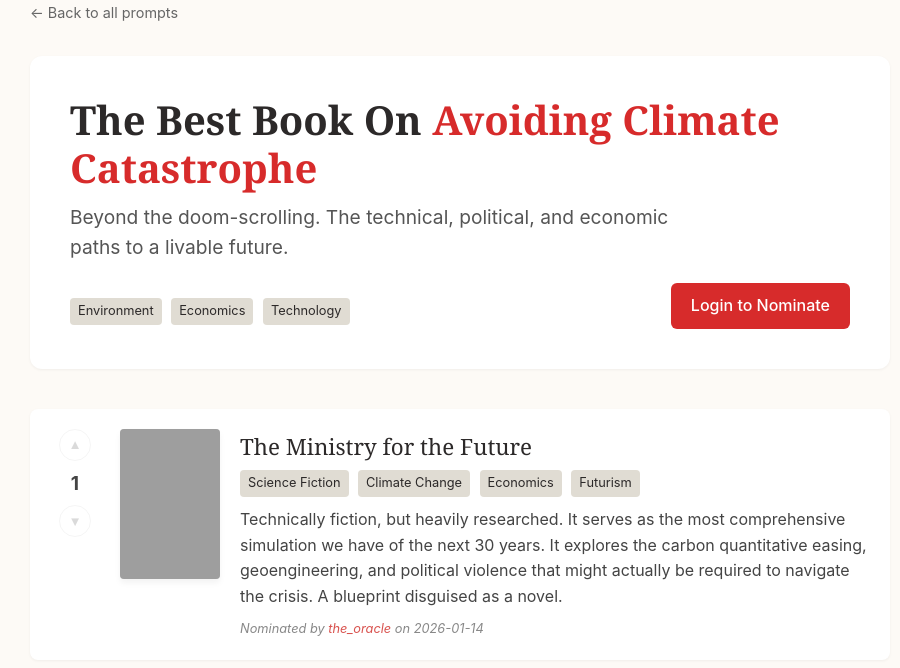
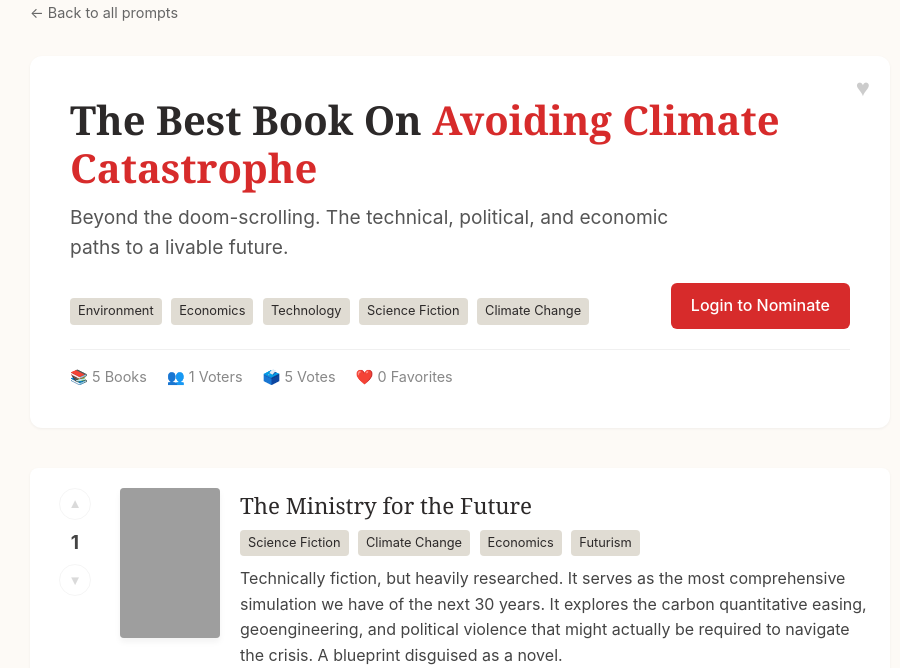
Before and after one commit to shoaib-inamdar/TheBestBookOn.com, a FastAPI app: page /prompts/9 in a window 1280 px wide. Shown: the part 61-729 px from the top of the page, without its empty margins (180-1080 px from the left). Run offline with FastAPI, Linux system fonts and the light colour scheme; grey boxes are pictures that could not be loaded.

Commit message:
feat: Add prompt favoriting with dynamic count updates and refactor prompt statistics properties.

```diff
--- a/main.py
+++ b/main.py
@@ -5,9 +5,8 @@ from fastapi import FastAPI, Request, Form, Depends, HTTPException, status
 from fastapi.staticfiles import StaticFiles
 from fastapi.templating import Jinja2Templates
 from fastapi.responses import HTMLResponse, RedirectResponse
-from sqlalchemy import create_engine, Column, Integer, String, DateTime, ForeignKey, UniqueConstraint, Boolean, Text, Table
+from sqlalchemy import create_engine, Column, Integer, String, DateTime, ForeignKey, UniqueConstraint, Boolean, Text, Table, func, text
 from sqlalchemy.ext.declarative import declarative_base
-from sqlalchemy.orm import sessionmaker, Session, relationship
 from sqlalchemy.orm import sessionmaker, Session, relationship
 import httpx
 import secrets
@@ -58,6 +57,42 @@ class Prompt(Base):
 
     submissions = relationship("Submission", back_populates="prompt")
     favorites = relationship("Favorite", back_populates="prompt")
+
+    @property
+    def total_favorites(self):
+        return len(self.favorites)
+
+    @property
+    def total_books(self):
+        return len(self.submissions)
+
+    @property
+    def total_votes(self):
+        return sum(s.score for s in self.submissions)
+
+    @property
+    def total_voters(self):
+        voters = set()
+        for s in self.submissions:
+            for v in s.votes:
+                voters.add(v.voter_username)
+        return len(voters)
+
+    @property
+    def top_books(self):
+        subs = list(self.submissions)
+        subs.sort(key=lambda s: s.score, reverse=True)
+        return subs[:10]
+
+    @property
+    def display_tags(self):
+        from collections import Counter
+        all_tags = []
+        for s in self.submissions:
+            for t in s.tags:
+                all_tags.append(t.name)
+        tag_counts = Counter(all_tags)
+        return [t for t, _ in tag_counts.most_common(5)]
 
 class Submission(Base):
     __tablename__ = "submissions"
@@ -224,46 +259,11 @@ def read_root(request: Request, q: Optional[str] = None, db: Session = Depends(g
         favs = db.query(Favorite).filter(Favorite.username == user).all()
         user_fav_ids = {f.prompt_id for f in favs}
 
-    # Enrich prompts with stats
-    prompts_data = []
+    # Enrich prompts with user-specific state
     for p in prompts:
-        subs = p.submissions
-        subs.sort(key=lambda s: s.score, reverse=True)
-        top_books = subs[:10]
+        p.is_favorited = p.id in user_fav_ids
 
-        total_votes = sum([s.score for s in subs])
-        # Count unique voters
-        # This is a bit inefficient (n+1) but fine for "few hundred prompts" limit
-        voter_ids = set()
-        tag_counts = {}
-
-        for s in subs:
-            for v in s.votes:
-                voter_ids.add(v.voter_username)
-            # Aggregate tags
-            for t in s.tags:
-                tag_counts[t.name] = tag_counts.get(t.name, 0) + 1
-
-        total_voters = len(voter_ids)
-
-        # Get top 5 tags
-        top_tags = sorted(tag_counts.items(), key=lambda x: x[1], reverse=True)[:5]
-        display_tags = [t[0] for t in top_tags]
-
-        prompts_data.append({
-            "id": p.id,
-            "title": p.title,
-            "description": p.description,
-            "creator_username": p.creator_username,
-            "display_tags": display_tags,
-            "top_books": top_books,
-            "total_books": len(subs),
-            "total_votes": total_votes,
-            "total_voters": total_voters,
-            "is_favorited": p.id in user_fav_ids
-        })
-
-    return templates.TemplateResponse("index.html", {"request": request, "prompts": prompts_data, "user": user})
+    return templates.TemplateResponse("index.html", {"request": request, "prompts": prompts, "user": user})
 
 @app.get("/prompts/{prompt_id}", response_class=HTMLResponse)
 def read_prompt(prompt_id: int, request: Request, db: Session = Depends(get_db), user: str = Depends(get_current_user)):
@@ -290,8 +290,11 @@ def read_prompt(prompt_id: int, request: Request, db: Session = Depends(get_db),
         for t in sub.tags:
             tag_counts[t.name] = tag_counts.get(t.name, 0) + 1
 
-    top_tags = sorted(tag_counts.items(), key=lambda x: x[1], reverse=True)[:3]
-    prompt.display_tags = [t[0] for t in top_tags]
+    # Set is_favorited for the prompt
+    prompt.is_favorited = False
+    if user:
+        fav = db.query(Favorite).filter(Favorite.prompt_id == prompt_id, Favorite.username == user).first()
+        prompt.is_favorited = fav is not None
 
     return templates.TemplateResponse("prompt_detail.html", {
         "request": request,
@@ -329,8 +332,8 @@ def create_prompt(
 @app.get("/api/search_books")
 async def search_books(q: str):
     async with httpx.AsyncClient() as client:
-        # Searching fields=key,title,author_name,cover_i,first_publish_year,edition_key,ebook_access
-        url = f"https://openlibrary.org/search.json?q={q}&fields=key,title,author_name,cover_i,first_publish_year,edition_key,ebook_access&limit=10"
+        # Searching fields=key,title,author_name,cover_i,first_publish_year,editions,edition_key,ebook_access
+        url = f"https://openlibrary.org/search.json?q={q}&fields=key,title,author_name,cover_i,first_publish_year,editions,edition_key,ebook_access&limit=10"
         resp = await client.get(url)
         data = resp.json()
 
@@ -474,6 +477,9 @@ def toggle_favorite(
     db: Session = Depends(get_db),
     user: str = Depends(get_current_user)
 ):
+    if not user:
+        raise HTTPException(status_code=401, detail="Authentication required")
+
     existing = db.query(Favorite).filter(
         Favorite.prompt_id == prompt_id,
         Favorite.username == user
@@ -488,8 +494,11 @@ def toggle_favorite(
         favorited = True
 
     db.commit()
-    db.commit()
-    return {"favorited": favorited}
+
+    # Get updated count
+    count = db.query(Favorite).filter(Favorite.prompt_id == prompt_id).count()
+
+    return {"favorited": favorited, "count": count}
 
 @app.get("/api/prompts/{prompt_id}/voters")
 def get_prompt_voters(prompt_id: int, skip: int = 0, limit: int = 10, db: Session = Depends(get_db)):
@@ -591,17 +600,8 @@ def _enrich_prompt_details(prompt_list, user_fav_ids=None):
                 all_tags.append(t.name)
 
         tag_counts = Counter(all_tags)
-        p.display_tags = [t for t, _ in tag_counts.most_common(5)]
-
-        # Calculate stats for display
-        p.total_books = len(subs)
-        p.total_votes = sum(s.score for s in subs)
-
-        voter_set = set()
-        for s in subs:
-            for v in s.votes:
-                voter_set.add(v.voter_username)
-        p.total_voters = len(voter_set)
+        # We'll use the property instead
+        pass
 
         # Set is_favorited for UI
         p.is_favorited = p.id in user_fav_ids if user_fav_ids else False
--- a/templates/base.html
+++ b/templates/base.html
@@ -114,6 +114,12 @@
                 } else {
                     btn.classList.remove('active');
                 }
+
+                // Update all count spans for this prompt
+                const countSpans = document.querySelectorAll(`.fav-count-val-${promptId}`);
+                countSpans.forEach(span => {
+                    span.innerText = data.count;
+                });
             } catch (err) {
                 console.error("Failed to toggle favorite", err);
             }
--- a/templates/index.html
+++ b/templates/index.html
@@ -80,6 +80,8 @@
                 <span title="Total Voters">👥 {{ prompt.total_voters
                     }}</span>
                 <span title="Total Votes">🗳️ {{ prompt.total_votes }}</span>
+                <span title="Total Favorites">❤️ <span class="fav-count-val-{{ prompt.id }}">{{ prompt.favorites |
+                        length }}</span></span>
             </div>
         </div>
     </div>
--- a/templates/prompt_detail.html
+++ b/templates/prompt_detail.html
@@ -7,7 +7,13 @@
     <a href="/" style="color: #666; font-size: 0.9rem;">&larr; Back to all prompts</a>
 </div>
 
-<div style="background: white; padding: 40px; border-radius: 12px; margin-bottom: 40px; box-shadow: var(--shadow-sm);">
+<div
+    style="background: white; padding: 40px; border-radius: 12px; margin-bottom: 40px; box-shadow: var(--shadow-sm); position: relative;">
+    <button class="favorite-btn {% if prompt.is_favorited %}active{% endif %}"
+        onclick="toggleFavorite(event, {{ prompt.id }}, this)" title="Heart this prompt"
+        style="position: absolute; top: 20px; right: 20px;">
+        ♥
+    </button>
     <h1 style="margin-bottom: 10px;">The Best Book On <span style="color: var(--primary-color);">{{ prompt.title
             }}</span></h1>
     <p class="lead" style="margin-bottom: 20px;">{{ prompt.description }}</p>
@@ -23,6 +29,16 @@
         {% else %}
         <a href="/login" class="btn btn-primary">Login to Nominate</a>
         {% endif %}
+    </div>
+
+    <div class="prompt-meta"
+        style="font-size: 0.9rem; color: #888; display: flex; gap: 20px; align-items: center; border-top: 1px solid #f0f0f0; padding-top: 15px; margin-top: 20px;">
+        <span title="Total Books">📚 <span class="sub-count-val-{{ prompt.id }}">{{ prompt.submissions | length
+                }}</span> Books</span>
+        <span title="Total Voters">👥 {{ prompt.total_voters }} Voters</span>
+        <span title="Total Votes">🗳️ {{ prompt.total_votes }} Votes</span>
+        <span title="Total Favorites">❤️ <span class="fav-count-val-{{ prompt.id }}">{{ prompt.favorites | length
+                }}</span> Favorites</span>
     </div>
 </div>
 
@@ -298,22 +314,33 @@
 
         function selectBook(doc) {
             let key = '';
-            if (doc.edition_key && doc.edition_key.length > 0) {
+            let title = doc.title;
+            let cover_i = doc.cover_i;
+            let ebook_access = doc.ebook_access;
+
+            // Use specific edition data if available
+            if (doc.editions && doc.editions.docs && doc.editions.docs.length > 0) {
+                const bestEdition = doc.editions.docs[0];
+                key = bestEdition.key.split('/').pop(); // /books/OL...M -> OL...M
+                if (bestEdition.title) title = bestEdition.title;
+                if (bestEdition.cover_i) cover_i = bestEdition.cover_i;
+                if (bestEdition.ebook_access) ebook_access = bestEdition.ebook_access;
+            } else if (doc.edition_key && doc.edition_key.length > 0) {
                 key = doc.edition_key[0];
             } else {
                 key = doc.key.split('/').pop();
             }
 
             document.getElementById('selectedEditionKey').value = key;
-            document.getElementById('selectedTitleInput').value = doc.title;
-            document.getElementById('selectedCoverId').value = doc.cover_i || '';
-            document.getElementById('selectedEbookAccess').value = doc.ebook_access || '';
+            document.getElementById('selectedTitleInput').value = title;
+            document.getElementById('selectedCoverId').value = cover_i || '';
+            document.getElementById('selectedEbookAccess').value = ebook_access || '';
 
-            document.getElementById('selectedTitleDisplay').innerText = doc.title;
+            document.getElementById('selectedTitleDisplay').innerText = title;
 
             const coverImg = document.getElementById('selectedCover');
-            if (doc.cover_i) {
-                coverImg.src = `https://covers.openlibrary.org/b/id/${doc.cover_i}-S.jpg`;
+            if (cover_i) {
+                coverImg.src = `https://covers.openlibrary.org/b/id/${cover_i}-S.jpg`;
                 coverImg.style.display = 'block';
             } else {
                 coverImg.style.display = 'none';
```
Also changed, not shown: templates/user_profile.html (+8 -2 lines).
